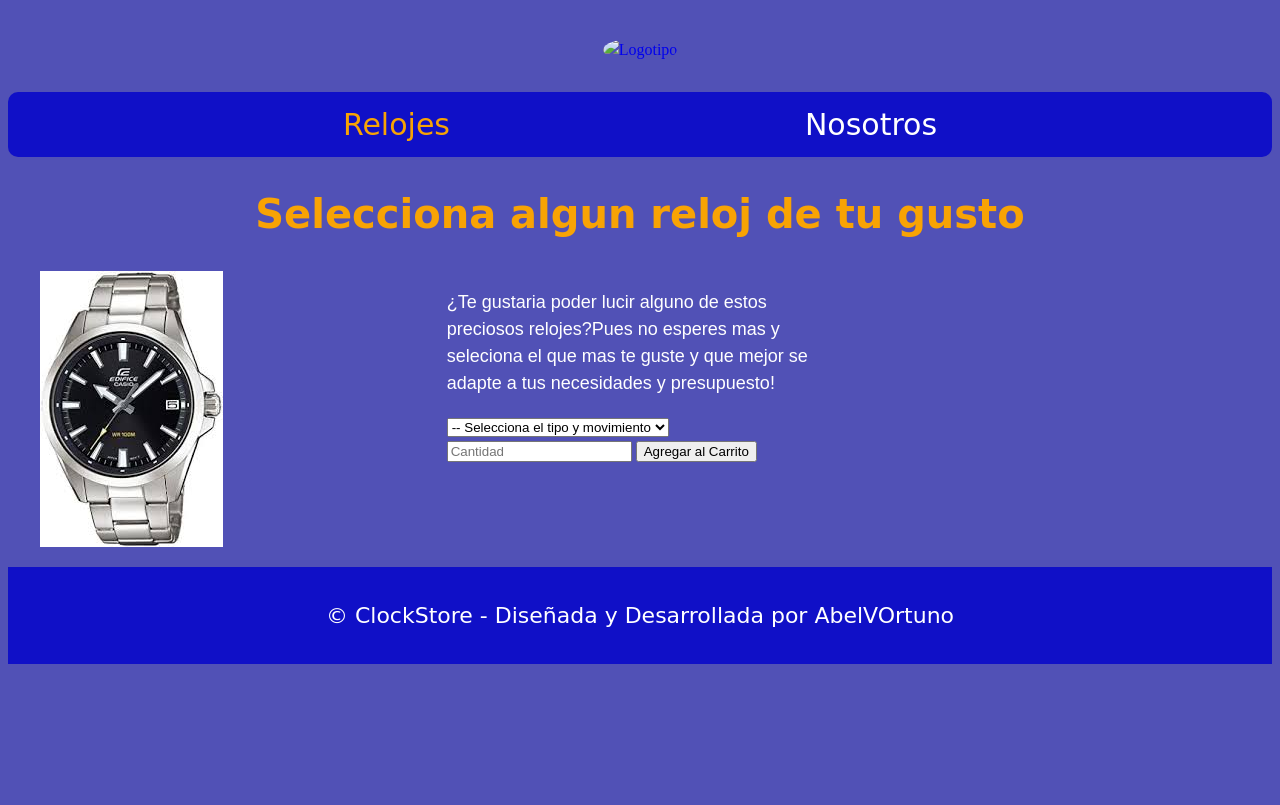
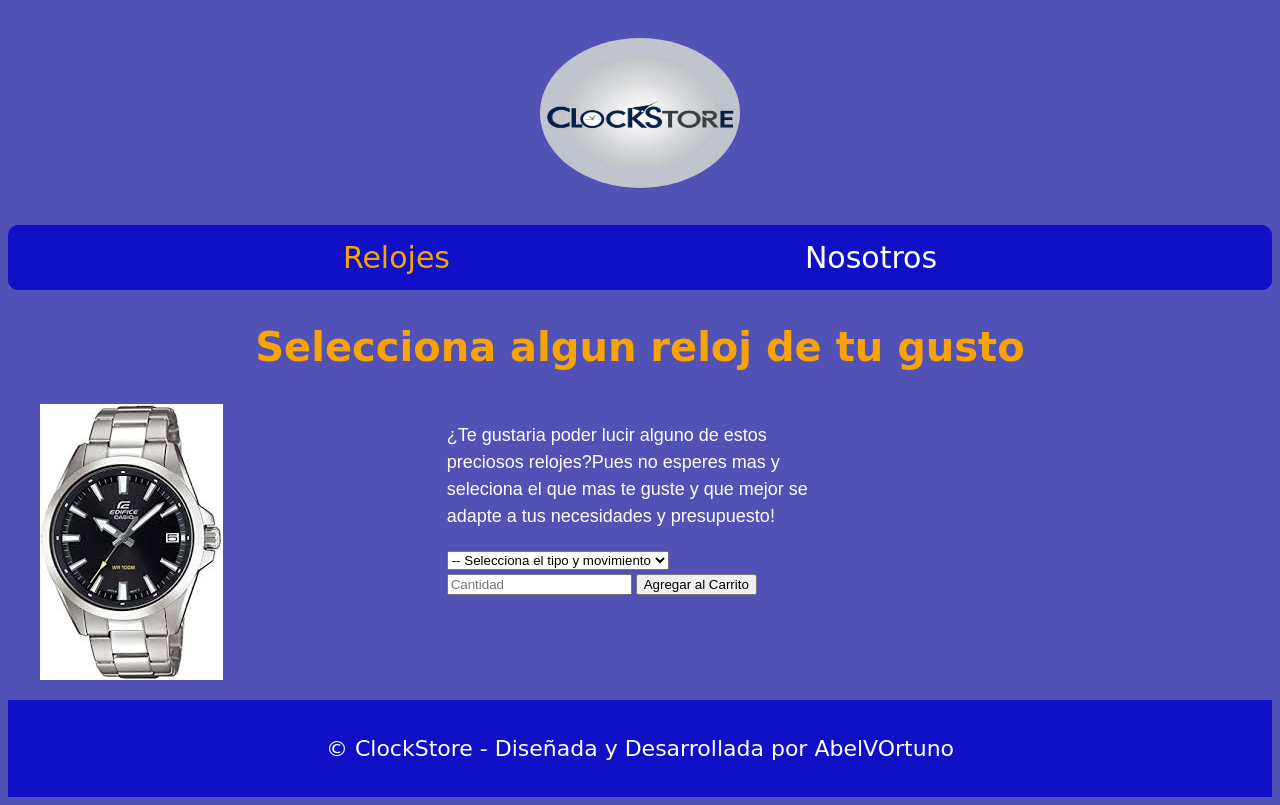
Before and after one commit to AbelVOrtuno/tiendaEstatica, a plain HTML site: page relojes.html in a window 1280 px wide. Drawn offline with Linux system fonts and the light colour scheme; a web font is replaced by a local one.

```diff
--- a/relojes.html
+++ b/relojes.html
@@ -15,7 +15,7 @@
 <body>
     <header class="header">
         <a  href="index.html">
-            <img class="header__logo" src="logoPrinc.png" alt="Logotipo">
+            <img class="header__logo" src="/img/casio/logoPrinc.png" alt="Logotipo">
         </a>
     </header>
 
```
